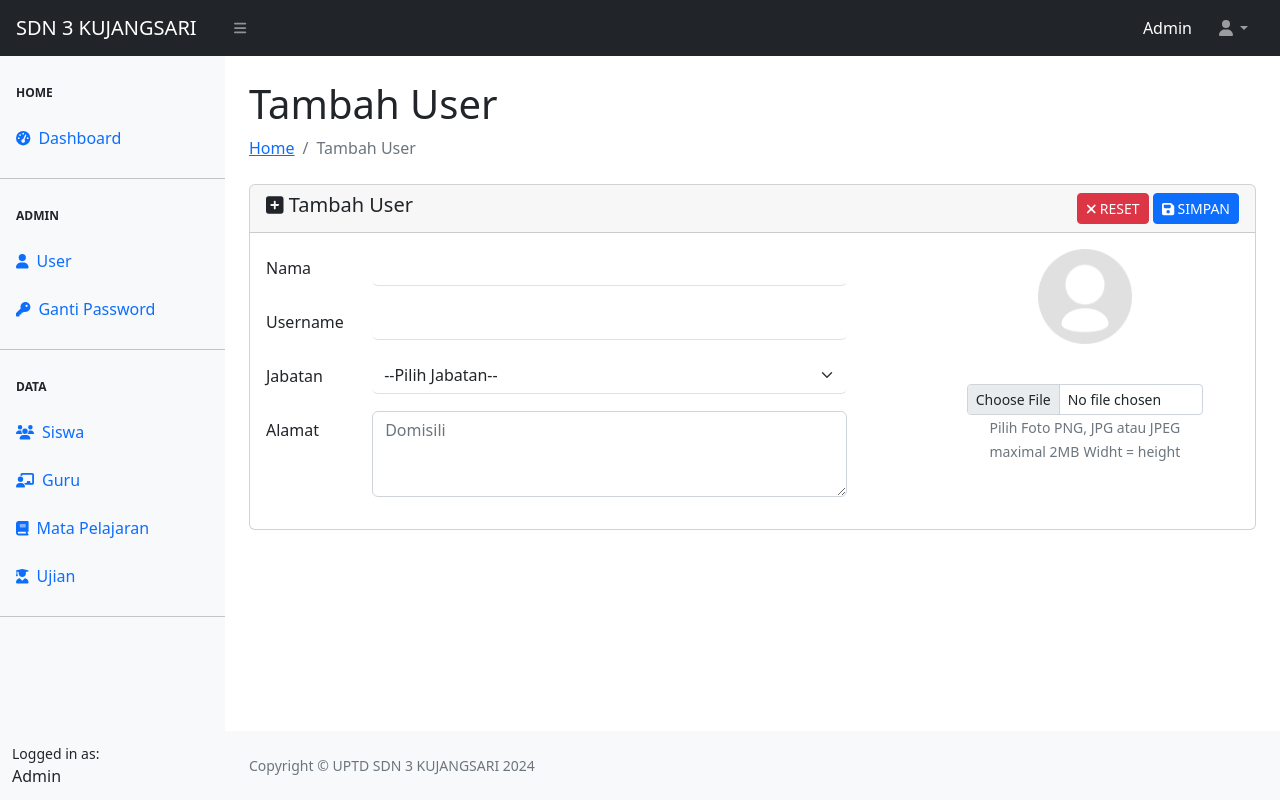
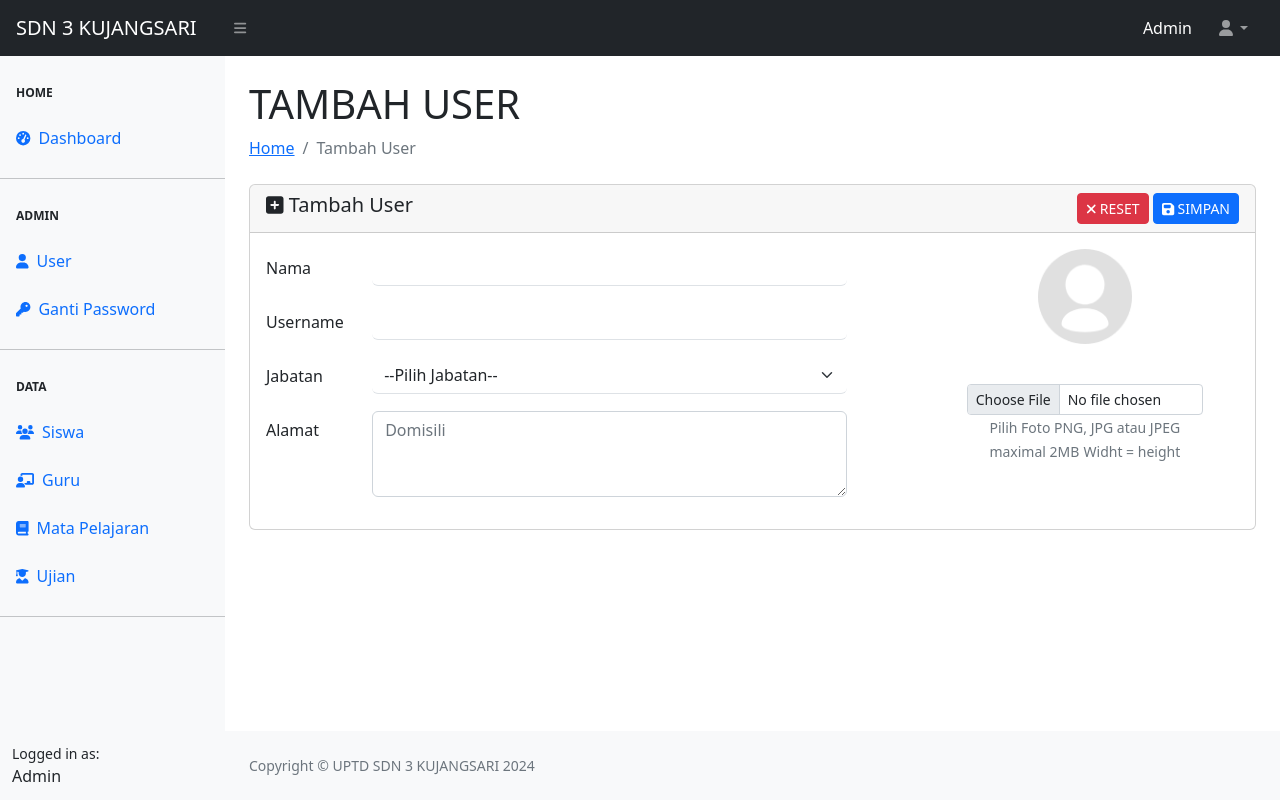
Before and after one commit to Madleyym/sistem-akademik-mengolah-data-sekolah, a PHP site: page /sekolah/user/add-user.php in a window 1280 px wide. Run offline with PHP 8.4, Linux system fonts and the light colour scheme; the visitor is signed in with stand-in values (Sample User, id 1); some libraries are stand-ins or nearby versions.

Commit message:
capital TAMBAH USER

```diff
--- a/siswa/edit-siswa.php
+++ b/siswa/edit-siswa.php
@@ -47,6 +47,8 @@ if ($msg == 'cancel') {
 }
 ?>
 
+
+
 <div id="layoutSidenav_content">
     <main>
         <div class="container-fluid px-4">
@@ -55,6 +57,7 @@ if ($msg == 'cancel') {
                 <li class="breadcrumb-item "><a href="../index.php">Home</a></li>
                 <li class="breadcrumb-item "><a href="siswa.php">Siswa</a></li>
                 <li class="breadcrumb-item active">Update Siswa</li>
+
             </ol>
             <!-- Menampilkan notifikasi di sini -->
             <?php if ($alert !== '') {
@@ -68,6 +71,7 @@ if ($msg == 'cancel') {
                         <span class="h5 my-2"><i class="fa-solid fa-pen-to-square"></i> Update Siswa</span>
                         <button type="submit" name="update" class="btn btn-primary float-end"><i class="fa-solid fa-floppy-disk"></i> UPDATE </class=></button>
                         <!-- <button type="reset" name="reset" class="btn btn-danger float-end me-1"><i class="fa-solid fa-floppy-disk"></i> RESET</class=></button> -->
+
                     </div>
                     <div class="card-body">
                         <div class="row">
--- a/siswa/siswa.php
+++ b/siswa/siswa.php
@@ -40,7 +40,7 @@ if ($msg == 'cancel') {
 <div id="layoutSidenav_content">
     <main>
         <div class="container-fluid px-4">
-            <h1 class="mt-4">Siswa</h1>
+            <h1 class="mt-4">SISWA</h1>
             <ol class="breadcrumb mb-4">
                 <li class="breadcrumb-item "><a href="../index.php">Home</a></li>
                 <li class="breadcrumb-item active">Siswa</li>
--- a/user/add-user.php
+++ b/user/add-user.php
@@ -51,7 +51,7 @@ if ($msg == 'added') {
 <div id="layoutSidenav_content">
     <main>
         <div class="container-fluid px-4">
-            <h1 class="mt-4">Tambah User</h1>
+            <h1 class="mt-4">TAMBAH USER</h1>
             <ol class="breadcrumb mb-4">
                 <li class="breadcrumb-item "><a href="../index.php">Home</a></li>
                 <li class="breadcrumb-item active">Tambah User</li>
```
